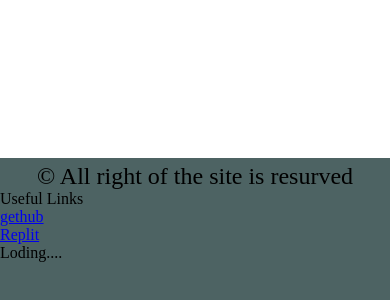
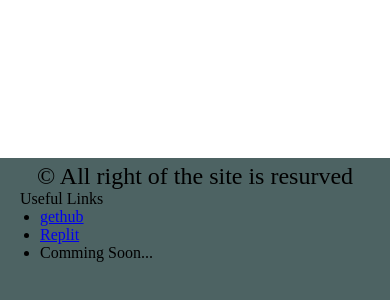
Before and after one commit to neyaz456/aboutme, a plain HTML site: page index.html in a window 390 px wide. Shown: the part 2118-2418 px from the top of the page. Drawn offline with Linux system fonts and the light colour scheme.

Commit message:
Update index.html

```diff
--- a/index.html
+++ b/index.html
@@ -1,5 +1,6 @@
 <!DOCTYPE html>
 <html lang="en">
+
 <head>
   <meta charset="UTF-8" />
   <meta name="viewport" content="width=device-width, initial-scale=1.0" />
@@ -9,13 +10,15 @@
       margin: 0;
       padding: 0;
     }
-      main{
+
+    main {
       height: 125vh;
     }
 
     .container1 {
       display: flex;
     }
+
     /* .container2 {
         display: inline-flex;
       } */
@@ -47,6 +50,7 @@
       padding: 5px 0 0 14px;
       font-size: 19px;
     }
+
     .tblhdr2 {
       /* margin: 5px 0 0  14px; */
       padding: 5px 0 0 14px;
@@ -60,6 +64,7 @@
       #myphoto {
         height: 7rem;
       }
+
       .sumery {
         padding: 0 2px 0 10px;
       }
@@ -68,12 +73,20 @@
         width: 0;
       }
 
-        main{
+      main {
         height: 250vh;
       }
 
-        #footerofmyCV2{
+      #footerofmyCV2 {
         font-size: 1rem;
+      }
+
+      .usefulclasslink{
+      padding: 0 0 0 20px;
+    }
+
+    #usefullinks{
+      padding: 0 0 0 40px;
     }
     }
 
@@ -87,46 +100,47 @@
       margin: 25px 0 0 40px;
     }
 
-      .tblhdr3{
+    .tblhdr3 {
       padding: 5px 0 0 14px;
       list-style: circle;
       font-weight: bold;
     }
 
-      #aboutmyself{
+    #aboutmyself {
       display: flex;
       justify-content: center;
       font-size: 2rem;
       text-decoration: none;
     }
 
-      #myskills1{
+    #myskills1 {
       margin-top: 20px;
     }
 
-      #myskills{
+    #myskills {
       padding: 5px 0 0 30px;
     }
 
-      #footerofmyCV2{
+    #footerofmyCV2 {
       display: flex;
       justify-content: center;
       font-size: 1.5rem;
     }
 
-      #footerofmyCV{
+    #footerofmyCV {
       height: 44vh;
       background-color: rgb(77, 99, 99);
       /* font-size: 1.5rem; */
       padding-top: 5px;
-        filter:opacity(5px);
+      filter: opacity(5px);
     }
-      #journeyofmyprogramming{
+
+    #journeyofmyprogramming {
       margin: 10px;
       font-size: 1.5rem;
     }
 
-      #buttoNumber01{
+    #buttoNumber01 {
       width: 69px;
       height: 25px;
       border: 1px solid black;
@@ -134,22 +148,29 @@
       background-color: antiquewhite;
     }
 
-      #buttoNumber01:hover{
+    #buttoNumber01:hover {
       background-color: rgba(27, 44, 38, 0.563);
     }
 
-      .clickfuction{
+    .clickfuction {
       text-decoration: none;
     }
 
-      .clickfuction:hover{
-        text-decoration:underline;
+    .clickfuction:hover {
+      text-decoration: underline;
 
     }
 
+    .usefulclasslink{
+      padding: 0 0 0 20px;
+    }
 
+    #usefullinks{
+      padding: 0 0 0 40px;
+    }
   </style>
 </head>
+
 <body>
   <div class="container1">
     <div class="container2">
@@ -161,9 +182,7 @@
         <li>Name : Neyaz Ahmad</li>
         <li>
           Email ID :
-            <a href="mailto:neyazahmad72200@gmail.com"
-              >neyazahmad72200@gmail.com</a
-            >
+          <a href="mailto:neyazahmad72200@gmail.com">neyazahmad72200@gmail.com</a>
         </li>
         <li>Phone No. : 7061193409</li>
         <li>Permanent Address : West Champaran Bihar 845449</li>
@@ -270,7 +289,8 @@
 
     <div id="journeyofmyprogramming"><a href="journey.html" class="clickfuction">
         Journey in Programming </a>
-        <button onclick="programmingJourney()" id="buttoNumber01"><a href="journey.html" class="clickfuction">Click</a></button>
+      <button onclick="programmingJourney()" id="buttoNumber01"><a href="journey.html"
+          class="clickfuction">Click</a></button>
     </div>
 
 
@@ -278,13 +298,16 @@
 
   <footer id="footerofmyCV">
     <p id="footerofmyCV2">&copy; All right of the site is resurved</p>
-      <p id="mycontects">Useful Links</p>
-      <ul>
-        <li id="mygethub"><a href="https://github.com/neyaz456">gethub</a></li>
-        <li id="myreplit"><a href="#">Replit</a></li>
-        <li id=""><Loding class="">Loding....</Loding></li>
+    <p id="mycontects" class="usefulclasslink">Useful Links</p>
+    <ul id="usefullinks" class="usefulclasslink">
+      <li id="mygethub" class="sub_useful_links"><a href="#">gethub</a></li>
+      <li id="myreplit" class="sub_useful_links"><a href="#">Replit</a></li>
+      <li id="">
+        <Loding class="">Comming Soon...</Loding>
+      </li>
     </ul>
   </footer>
 
 </body>
+
 </html>
```
Lines whose indentation alone changed are shown as unchanged.
